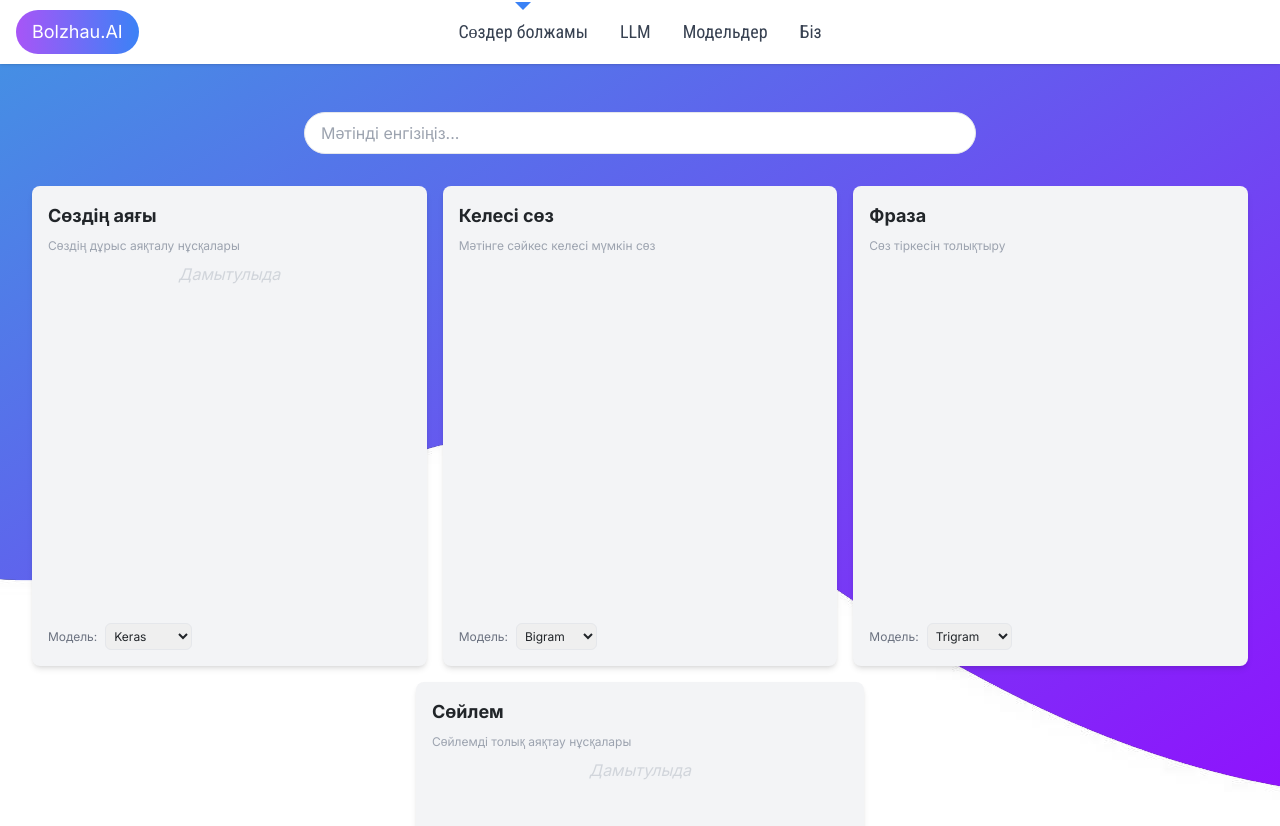
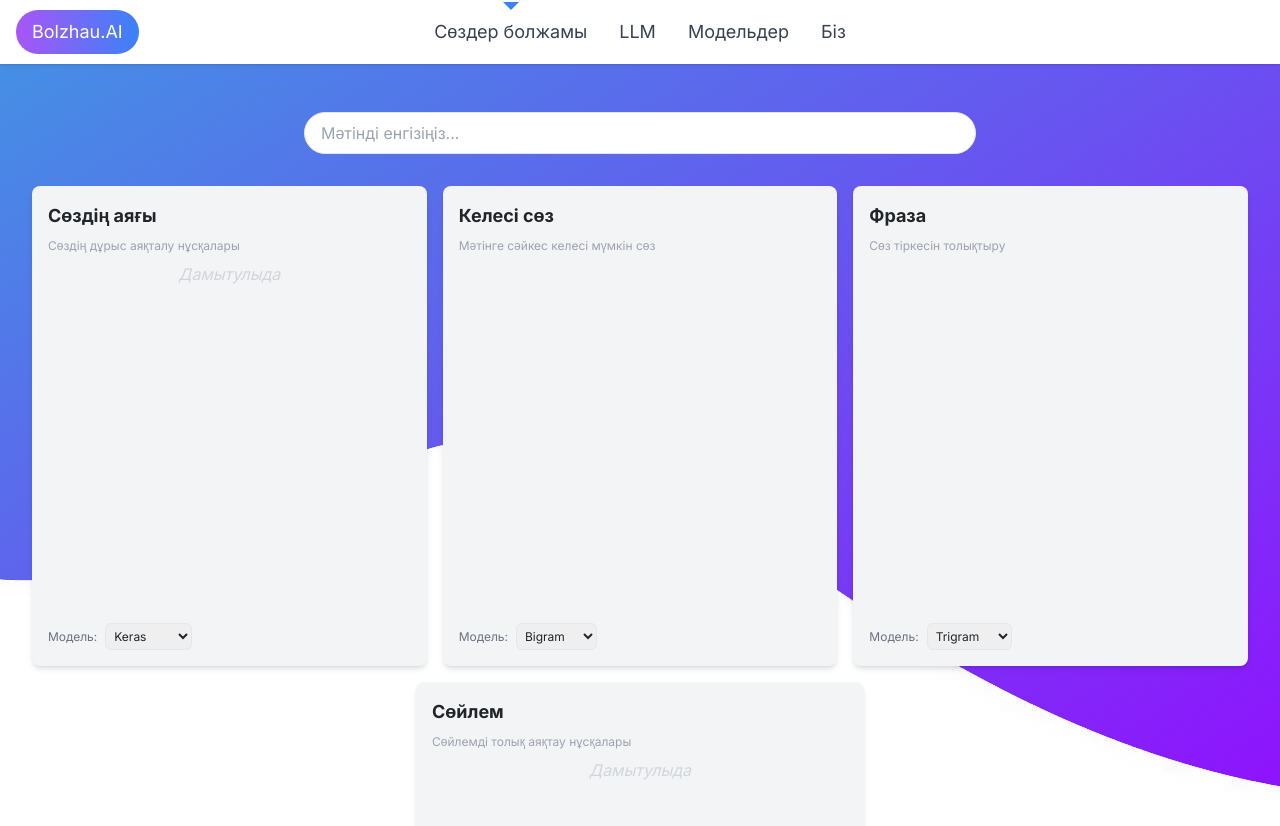
Before and after one commit to dimashshs/Virtual_Bolzhau, a Next.js app in the folder bolzhau.ai-main/: page / in a window 1280 px wide. Shown: the top 826 px of the page. Built offline with nearby package versions, Linux system fonts and the light colour scheme.

Commit message:
Update file globals.css

```diff
--- a/bolzhau.ai-main/app/globals.css
+++ b/bolzhau.ai-main/app/globals.css
@@ -56,7 +56,7 @@
 body {
   background-color: #ffffff;
   color: #333;
-  font-family: "Roboto Condensed", serif;
+  font-family: "Inter", sans-serif;
 }
 
 header a,
@@ -65,7 +65,7 @@ header h3,
 header h4,
 header h5,
 header h6 {
-  font-family: "Roboto Condensed", serif;
+  font-family: "Inter", sans-serif;
 }
 
 /* Neuromorphic design shadows */
```
